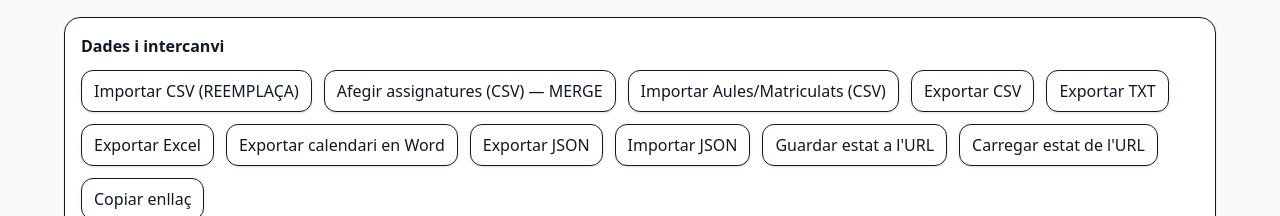
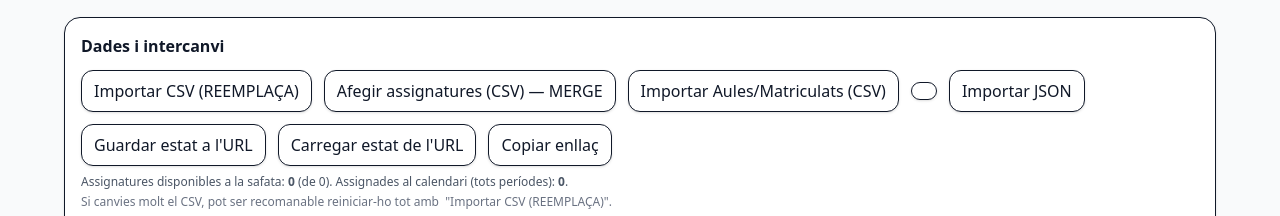
Before and after one commit to sambrocindrela-ctrl/gestor-examens, a Vue app: page / in a window 1280 px wide. Shown: the part 131-347 px from the top of the page. Built offline with nearby package versions, Linux system fonts and the light colour scheme; the HTML template or start-up script is replaced by a standard one.

Commit message:
Rename Excel export button

```diff
--- a/src/components/PlannerToolbar.vue
+++ b/src/components/PlannerToolbar.vue
@@ -80,19 +80,6 @@ function getTipusLabel(tipus: string) {
       </label>
 
       <button @click="emit('export-csv')" class="px-3 py-2 border rounded-xl shadow-sm hover:bg-gray-50">
-        Exportar CSV
-      </button>
-      <button @click="emit('export-txt')" class="px-3 py-2 border rounded-xl shadow-sm hover:bg-gray-50">
-        Exportar TXT
-      </button>
-      <button @click="emit('export-excel')" class="px-3 py-2 border rounded-xl shadow-sm hover:bg-gray-50">
-        Exportar Excel
-      </button>
-      <button @click="emit('export-word')" class="px-3 py-2 border rounded-xl shadow-sm hover:bg-gray-50">
-        Exportar calendari en Word
-      </button>
-      <button @click="emit('export-json')" class="px-3 py-2 border rounded-xl shadow-sm hover:bg-gray-50">
-        Exportar JSON
       </button>
 
       <label class="px-3 py-2 border rounded-xl shadow-sm cursor-pointer bg-white hover:bg-gray-50">
```
